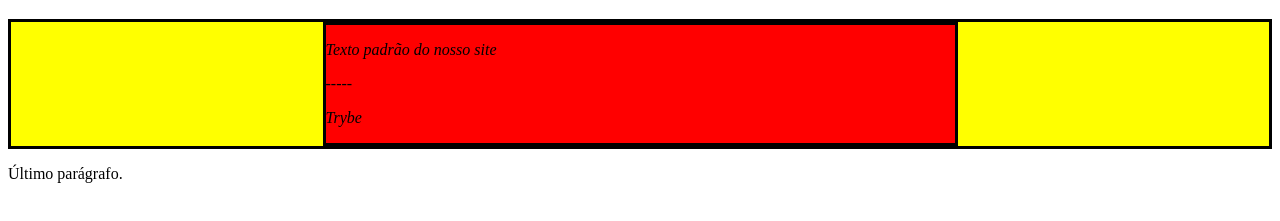
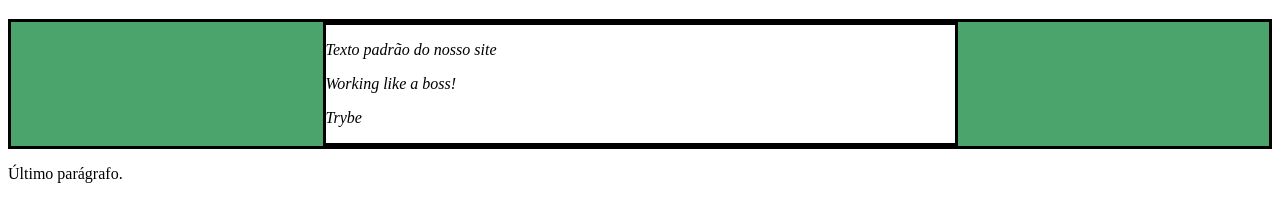
Before and after one commit to WesleybGuedes/WesleybGuedes-dom-manipulation, a website: page index.html in a window 1280 px wide. Shown: the part 61-282 px from the top of the page. Drawn offline with Linux system fonts and the light colour scheme.

Commit message:
feat: Exercise 1, 2 and 3

```diff
--- a/index.html
+++ b/index.html
@@ -1,11 +1,13 @@
 <!DOCTYPE html>
 <html>
+
 <head>
   <meta charset="UTF-8" />
   <meta name="viewport" content="width=device-width" />
   <title>Exercício</title>
   <link rel="stylesheet" href="style.css">
 </head>
+
 <body>
   <header>
     <h1 class="title">Desafio - JavaEscripito</h1>
@@ -13,7 +15,7 @@
   <main class="main-content">
     <section class="center-content">
       <p>Texto padrão do nosso site</p>
-        <p>-----</p>
+      <p id="paragraph">-----</p>
       <p>Trybe</p>
     </section>
   </main>
@@ -22,4 +24,5 @@
   </footer>
   <script src="script.js"></script>
 </body>
+
 </html>
--- a/script.js
+++ b/script.js
@@ -1 +1,23 @@
-// Seu código aqui
+// Exercise: 1
+const changeParagraph = () => {
+  const paragraph = document.getElementById('paragraph');
+  paragraph.innerHTML = 'Working like a boss!';
+};
+
+changeParagraph();
+
+// Exercise: 2
+const changeColor = () => {
+  const colorContent = document.getElementsByClassName('main-content');
+  colorContent[0].style.backgroundColor = 'rgb(76,164,109)';
+};
+
+changeColor();
+
+// Exercise: 3
+const changeSecondColor = () => {
+  const colorContent = document.getElementsByClassName('center-content');
+  colorContent[0].style.backgroundColor = 'white';
+};
+
+changeSecondColor();
```
Lines whose indentation alone changed are shown as unchanged.
